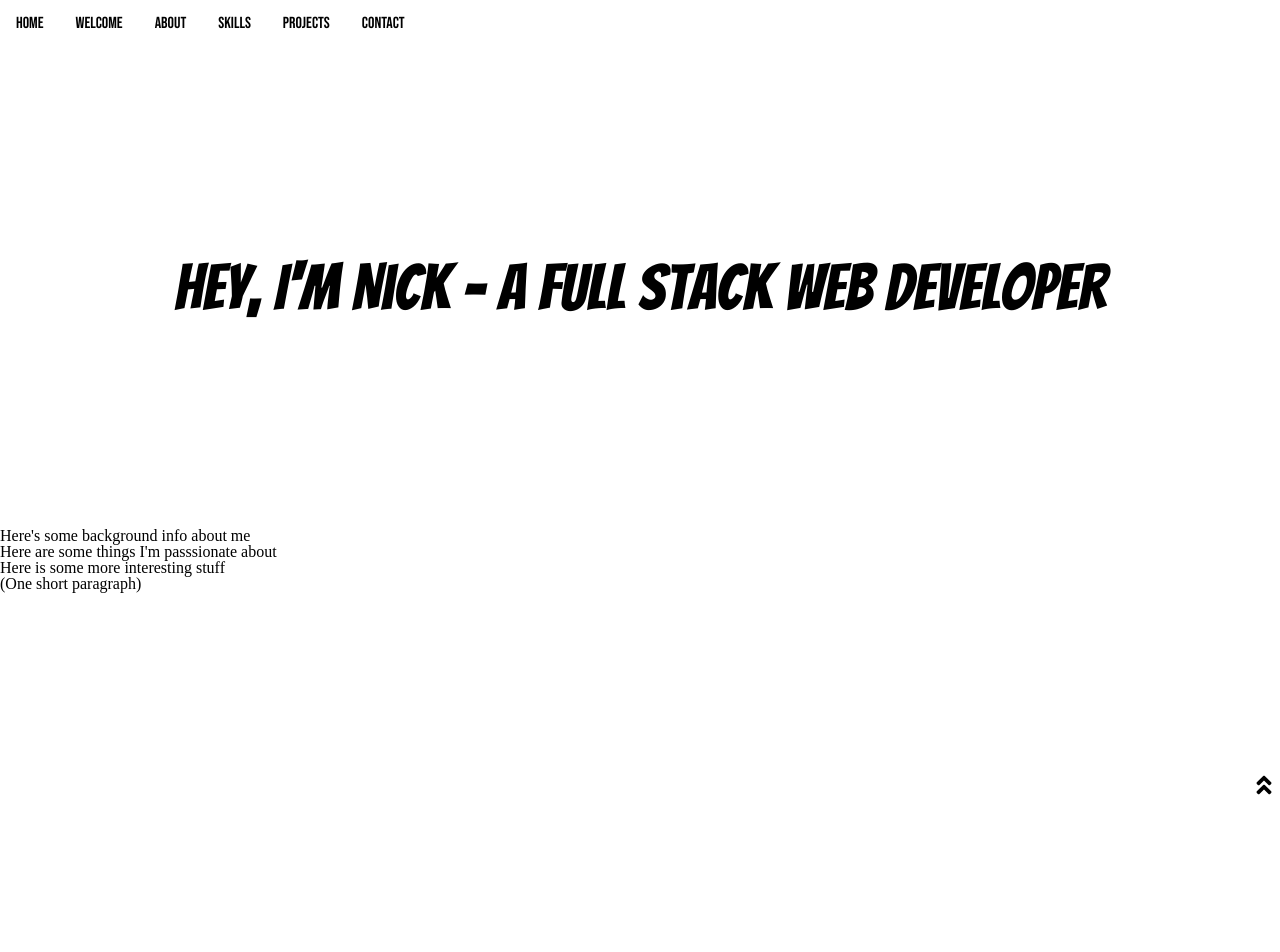
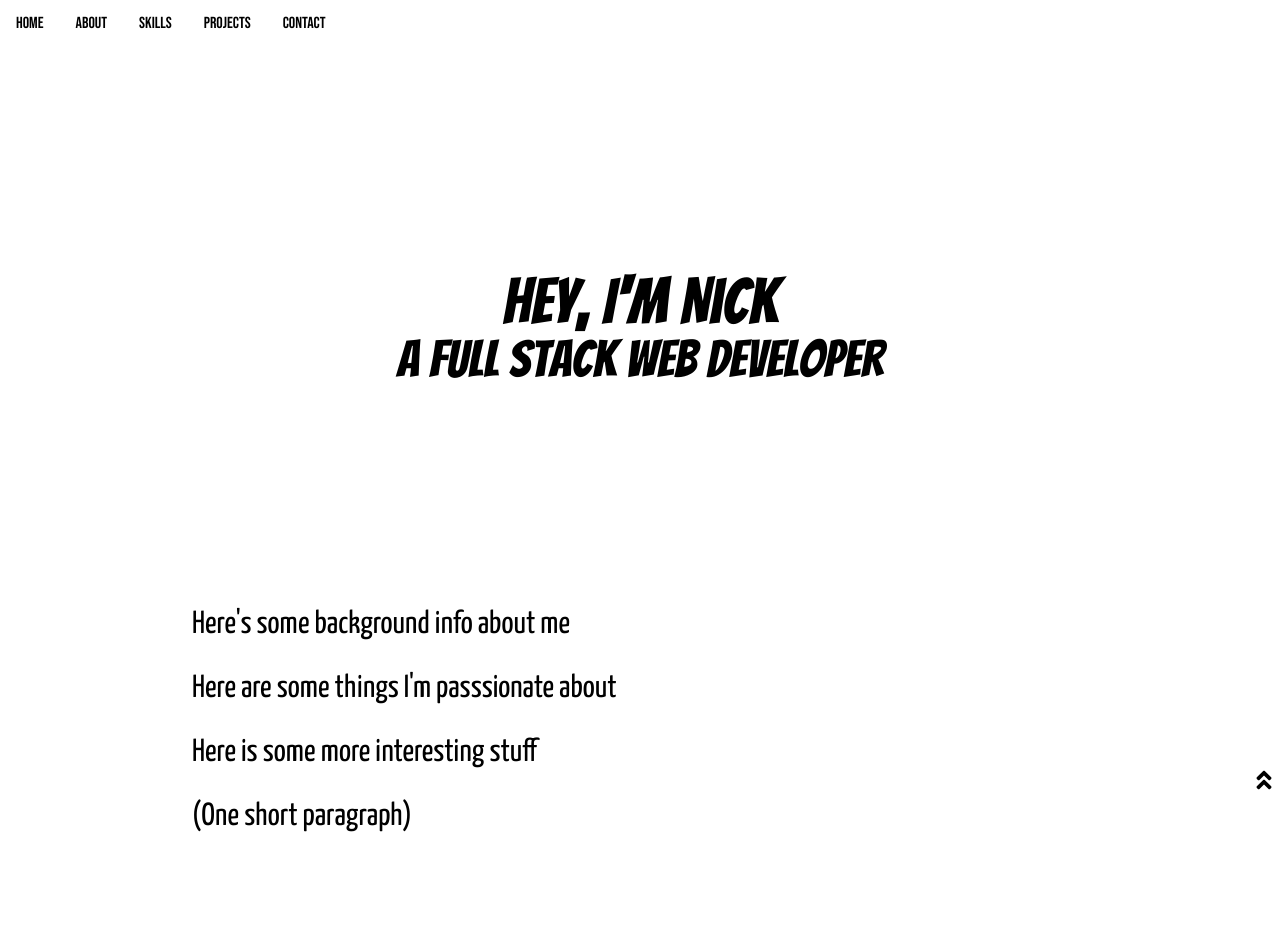
Before and after one commit to NBrennan26/nb-portfolio, a React (Create React App) app: page / in a window 1280 px wide. Shown: the top 952 px of the page. Built offline with nearby package versions, Linux system fonts and the light colour scheme.

Commit message:
A few more slight style updates

```diff
--- a/src/components/Header.jsx
+++ b/src/components/Header.jsx
@@ -5,9 +5,9 @@ function Header() {
         <li className="header-item">
           <a href="#home">Home</a>
         </li>
-        <li className="header-item">
+        {/* <li className="header-item">
           <a href="#welcome">Welcome</a>
-        </li>
+        </li> */}
         <li className="header-item">
           <a href="#about">About</a>
         </li>
--- a/src/components/Welcome.jsx
+++ b/src/components/Welcome.jsx
@@ -1,11 +1,10 @@
 function Welcome() {
   return (
     <section className="welcome-cont" id="welcome">
-      <span>
-        Hey, I'm Nick - A full stack web developer
-      </span>
+      <span>Hey, I'm Nick</span>
+      <span>A full stack web developer</span>
     </section>
-  )
+  );
 }
 
-export default Welcome
+export default Welcome;
--- a/src/index.css
+++ b/src/index.css
@@ -1,4 +1,4 @@
-@import url("https://fonts.googleapis.com/css2?family=Bangers&family=Bebas+Neue&family=Shadows+Into+Light&display=swap");
+@import url("https://fonts.googleapis.com/css2?family=Bangers&family=Bebas+Neue&family=Yanone+Kaffeesatz:wght@200;300;400&display=swap");
 
 section {
   scroll-margin-top: 10vh;
@@ -29,12 +29,23 @@ section {
   align-items: center;
   font-family: "Bangers", cursive;
   font-size: 4em;
+  margin: 40px 20px;
+  display: flex;
+  flex-direction: column;
+}
+.welcome-cont :nth-child(2) {
+  font-size: 0.8em;
 }
 
 /*********/
 /* About */
 /*********/
 .about-cont {
+  display: flex;
+  flex-direction: column;
+  margin-left: 15vw;
+  font-family: "Yanone Kaffeesatz", sans-serif;
+  font-size: 2em;
 }
 
 /*****************/
@@ -190,7 +201,7 @@ section {
 /**********/
 .footer-cont {
   position: fixed;
-  bottom: 0;
+  bottom: 5px;
   right: 0;
 }
 .footer-icon {
@@ -198,3 +209,6 @@ section {
   min-height: 15px;
   margin-right: 1vh;
 }
+.footer-icon:hover {
+  transform: scale(1.5);
+}
```
